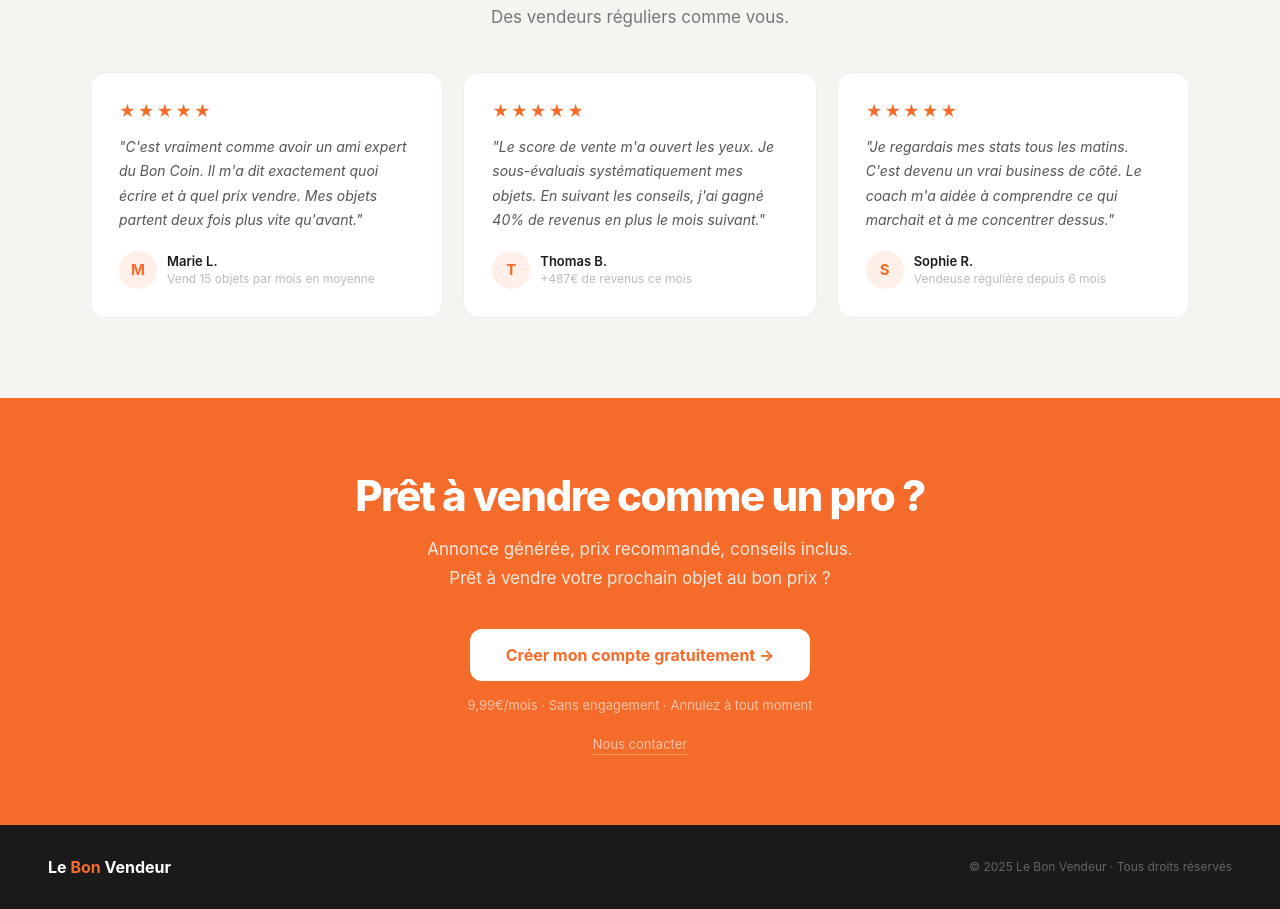
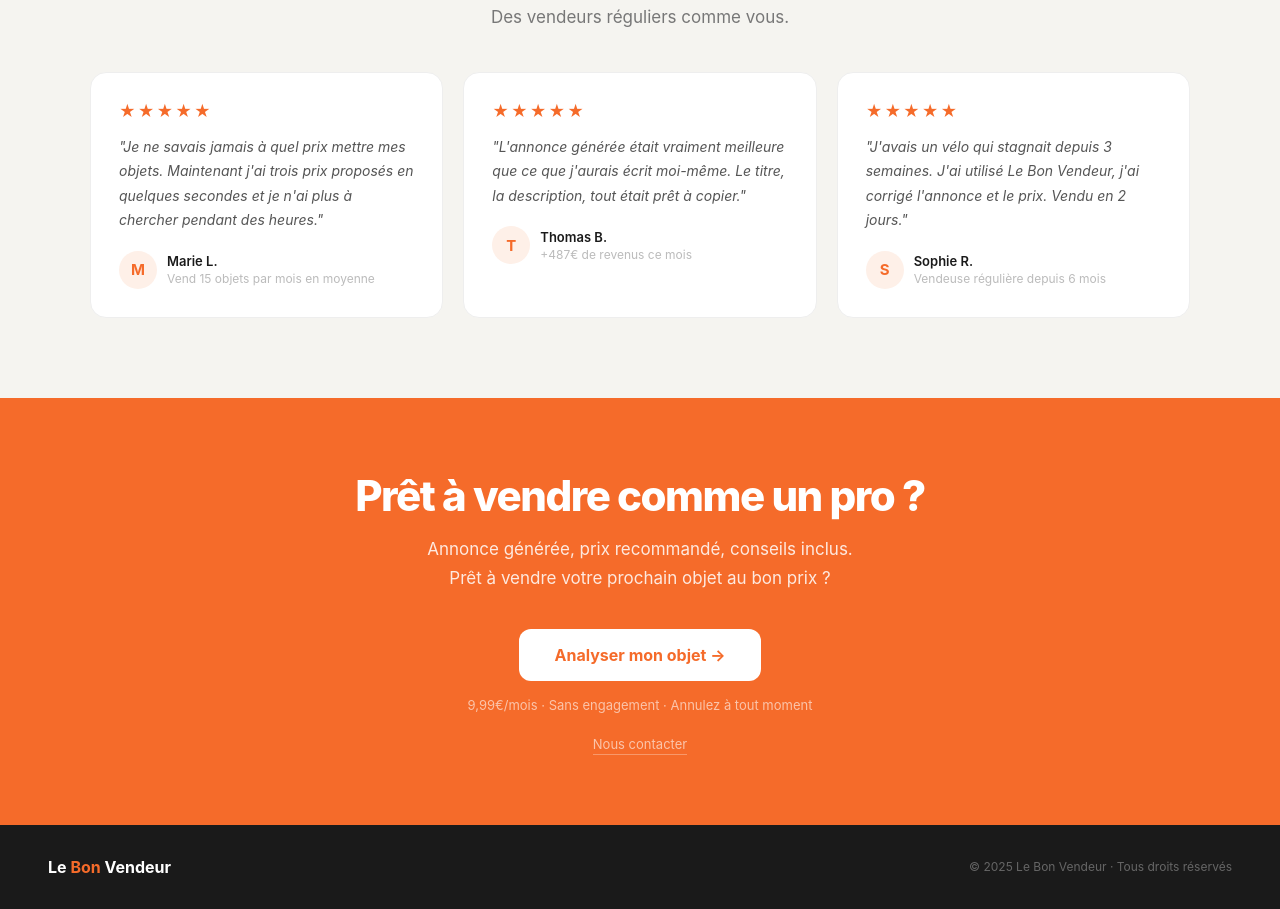
Before and after one commit to AieTheKik/le-bon-vendeur, a website: page index.html in a window 1280 px wide. Shown: the part 4585-5494 px from the top of the page. Drawn offline with Linux system fonts and the light colour scheme.

Commit message:
fix: témoignages réalistes + footer CTA sans gratuitement

```diff
--- a/index.html
+++ b/index.html
@@ -438,17 +438,17 @@ footer{background:#1a1a1a;padding:32px 48px;display:flex;align-items:center;just
   <div class="testi-grid">
     <div class="testi-card">
       <div class="testi-stars">★★★★★</div>
-      <div class="testi-text">"C'est vraiment comme avoir un ami expert du Bon Coin. Il m'a dit exactement quoi écrire et à quel prix vendre. Mes objets partent deux fois plus vite qu'avant."</div>
+      <div class="testi-text">"Je ne savais jamais à quel prix mettre mes objets. Maintenant j'ai trois prix proposés en quelques secondes et je n'ai plus à chercher pendant des heures."</div>
       <div class="testi-author"><div class="testi-avatar">M</div><div><div class="testi-name">Marie L.</div><div class="testi-meta">Vend 15 objets par mois en moyenne</div></div></div>
     </div>
     <div class="testi-card">
       <div class="testi-stars">★★★★★</div>
-      <div class="testi-text">"Le score de vente m'a ouvert les yeux. Je sous-évaluais systématiquement mes objets. En suivant les conseils, j'ai gagné 40% de revenus en plus le mois suivant."</div>
+      <div class="testi-text">"L'annonce générée était vraiment meilleure que ce que j'aurais écrit moi-même. Le titre, la description, tout était prêt à copier."</div>
       <div class="testi-author"><div class="testi-avatar">T</div><div><div class="testi-name">Thomas B.</div><div class="testi-meta">+487€ de revenus ce mois</div></div></div>
     </div>
     <div class="testi-card">
       <div class="testi-stars">★★★★★</div>
-      <div class="testi-text">"Je regardais mes stats tous les matins. C'est devenu un vrai business de côté. Le coach m'a aidée à comprendre ce qui marchait et à me concentrer dessus."</div>
+      <div class="testi-text">"J'avais un vélo qui stagnait depuis 3 semaines. J'ai utilisé Le Bon Vendeur, j'ai corrigé l'annonce et le prix. Vendu en 2 jours."</div>
       <div class="testi-author"><div class="testi-avatar">S</div><div><div class="testi-name">Sophie R.</div><div class="testi-meta">Vendeuse régulière depuis 6 mois</div></div></div>
     </div>
   </div>
@@ -458,7 +458,7 @@ footer{background:#1a1a1a;padding:32px 48px;display:flex;align-items:center;just
 <section class="footer-cta">
   <h2>Prêt à vendre comme un pro ?</h2>
   <p>Annonce générée, prix recommandé, conseils inclus.<br>Prêt à vendre votre prochain objet au bon prix ?</p>
-  <button class="btn-white-cta" onclick="window.location.href='dashboard.html'">Créer mon compte gratuitement →</button>
+  <button class="btn-white-cta" onclick="window.location.href='dashboard.html'">Analyser mon objet →</button>
   <div class="footer-note">9,99€/mois · Sans engagement · Annulez à tout moment</div>
   <div style="margin-top:20px"><a href="/contact.html" style="color:rgba(255,255,255,0.6);font-size:13px;text-decoration:none;border-bottom:1px solid rgba(255,255,255,0.3);padding-bottom:2px">Nous contacter</a></div>
 </section>
```
